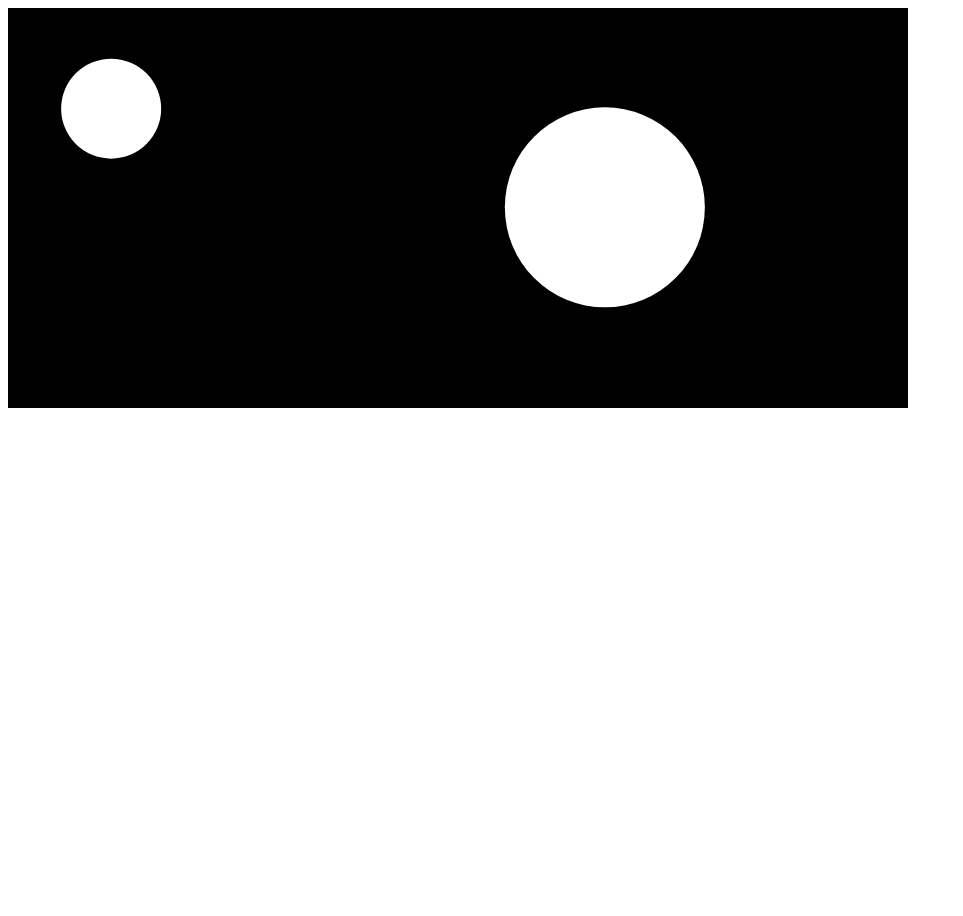
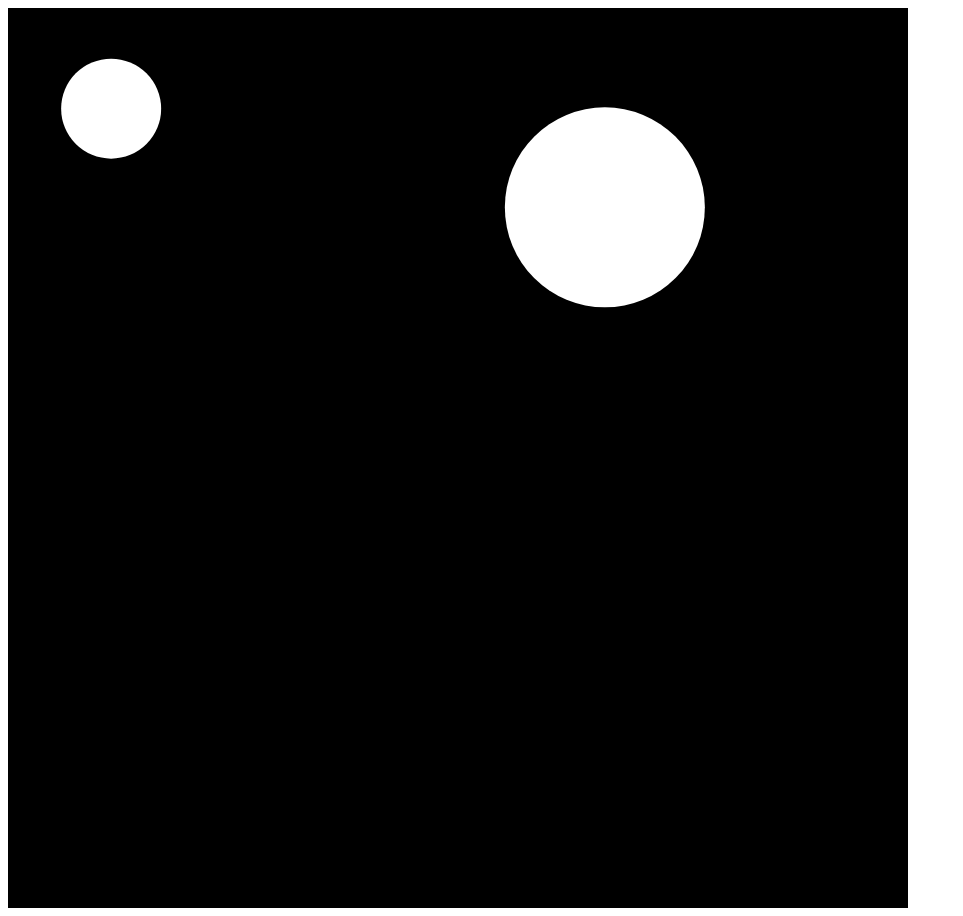
Before and after one commit to askbk/newtonian-gravitation, a plain HTML site: page index.html in a window 1280 px wide. Shown: the whole page, without its empty margins (0-963 px from the left). Before the commit the page ends 800 px from the top, so only its background shows below. Drawn offline with Linux system fonts and the light colour scheme.

Commit message:
Bigger canvas

```diff
--- a/index.html
+++ b/index.html
@@ -3,7 +3,7 @@
         <meta http-equiv="Content-Type" content="text/html;charset=UTF-8">
     </head>
     <body>
-        <canvas id="world-canvas" width="900" height="400"></canvas>
+        <canvas id="world-canvas" width="900" height="900"></canvas>
     </body>
     <script src="main.js" type="module"></script>
 </html>
```
